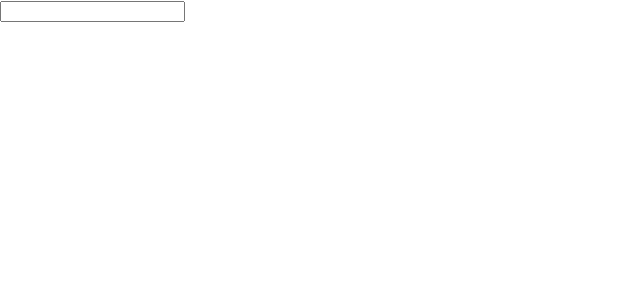
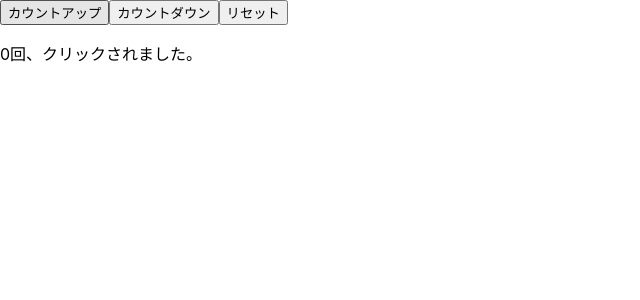
Before and after one commit to Tod9197/React-advanced, a React (Create React App) app: page / in a window 1280 px wide. Shown: the top 300 px of the page, without its empty margins (0-640 px from the left). Built offline with nearby package versions, Linux system fonts and the light colour scheme.

Commit message:
自作フックの作成

```diff
--- /dev/null
+++ b/src/HookCustom.js
@@ -0,0 +1,13 @@
+import useCounter from "./useCounter";
+
+export default function HookCustom() {
+  const [state, handleUp, handleDown, handleReset] = useCounter(0, 1);
+  return (
+    <>
+      <button onClick={handleUp}>カウントアップ</button>
+      <button onClick={handleDown}>カウントダウン</button>
+      <button onClick={handleReset}>リセット</button>
+      <p>{state.count}回、クリックされました。</p>
+    </>
+  );
+}
--- a/src/index.js
+++ b/src/index.js
@@ -11,9 +11,10 @@
 import HookMemo from "./HookMemo";
 import HookTransition from "./HookTransition";
 import HookDeferred from "./HookDeffered";
+import HookCustom from "./HookCustom";
 
 const root = ReactDOM.createRoot(document.getElementById("root"));
-root.render(<HookDeferred />);
+root.render(<HookCustom />);
 
 // If you want to start measuring performance in your app, pass a function
 // to log results (for example: reportWebVitals(console.log))
--- /dev/null
+++ b/src/useCounter.js
@@ -0,0 +1,26 @@
+import { useReducer } from "react";
+import { useDebugValue } from "react";
+
+export default function useCounter(init, step) {
+  const [state, dispatch] = useReducer(
+    (state, action) => {
+      switch (action.type) {
+        case "update":
+          return { count: state.count + action.step };
+        case "reset":
+          return { count: action.init };
+        default:
+          return state;
+      }
+    },
+    {
+      count: init,
+    }
+  );
+  useDebugValue(state.count >= 10 ? "10 over" : "10 less");
+
+  const handleUp = () => dispatch({ type: "update", step });
+  const handleDown = () => dispatch({ type: "update", step: -step });
+  const handleReset = () => dispatch({ type: "reset", init });
+  return [state, handleUp, handleDown, handleReset];
+}
```
